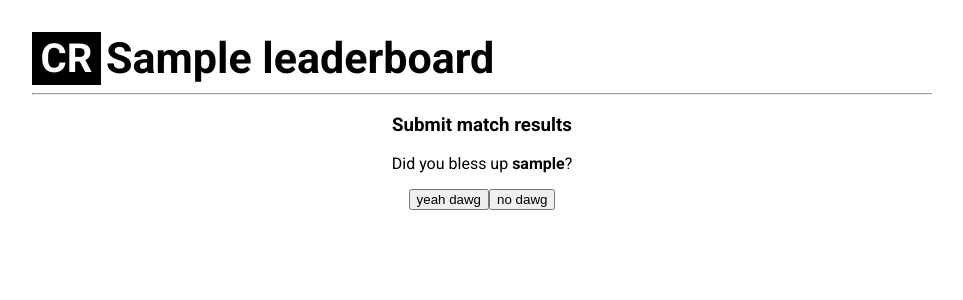
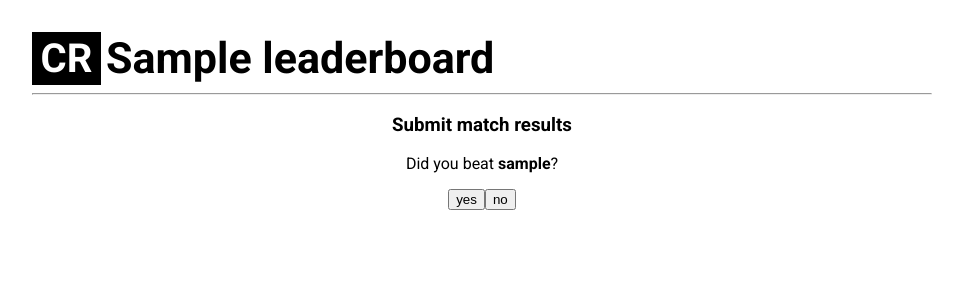
Before and after one commit to mwiens91/CommonRank, a Django app: page /leaderboard/1/member/1/match/1/submitresults in a window 1280 px wide. Shown: the top 300 px of the page, without its empty margins (158-1121 px from the left). Run offline with Django 3.2, Linux system fonts and the light colour scheme; tables that the repository leaves empty hold one stand-in row (values such as "Sample post"); parts of the project's set-up code (start-up, migrations or seed data) failed here and were passed over.

Commit message:
Make submit challenge page and table nicer

```diff
--- a/static/style.css
+++ b/static/style.css
@@ -159,7 +159,7 @@ tbody th{
 	width: 15em;
 }
 .upcomingmatchestable tbody th:nth-child(3){
-	width: 6em;
+	width: 6.9em;
 }
 
 /* The grid showing the matches to verify */
--- a/templates/match_submit_results.html
+++ b/templates/match_submit_results.html
@@ -12,7 +12,7 @@ The upcoming  match result submission form.
 	<div style="text-align: center">
 		<h3>Submit match results</h3>
 
-		<div>Did you bless up <strong>{{ opponent_name }}</strong>?</div>
+		<div>Did you beat <strong>{{ opponent_name }}</strong>?</div>
 
 		<div style="display: flex; justify-content: center; padding-top: 1em">
 			<div>
@@ -20,7 +20,7 @@ The upcoming  match result submission form.
 					{% csrf_token %}
 					<input type=hidden name="result" value="win">
 					<button type="submit">
-						yeah dawg
+						yes
 					</button>
 				</form>
 			</div>
@@ -30,7 +30,7 @@ The upcoming  match result submission form.
 					{% csrf_token %}
 					<input type=hidden name="result" value="loss">
 					<button type="submit">
-						no dawg
+						no
 					</button>
 				</form>
 			</div>
```
